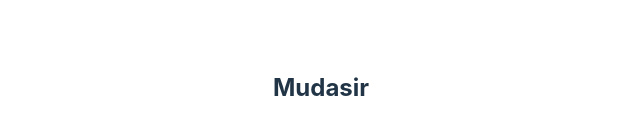
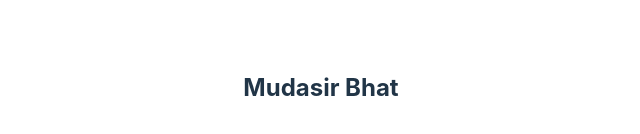
Before and after one commit to Mudasir472/ConvaConnect, a React (Vite) app: page / in a window 1280 px wide. Shown: the part 312-446 px from the top of the page, without its empty margins (319-959 px from the left). Built offline with nearby package versions, Linux system fonts and the light colour scheme.

Commit message:
just Commit

```diff
--- a/src/App.jsx
+++ b/src/App.jsx
@@ -8,7 +8,7 @@ function App() {
 
   return (
     <>
-      <h2>Mudasir</h2>
+      <h2>Mudasir Bhat</h2>
     </>
   )
 }
```
